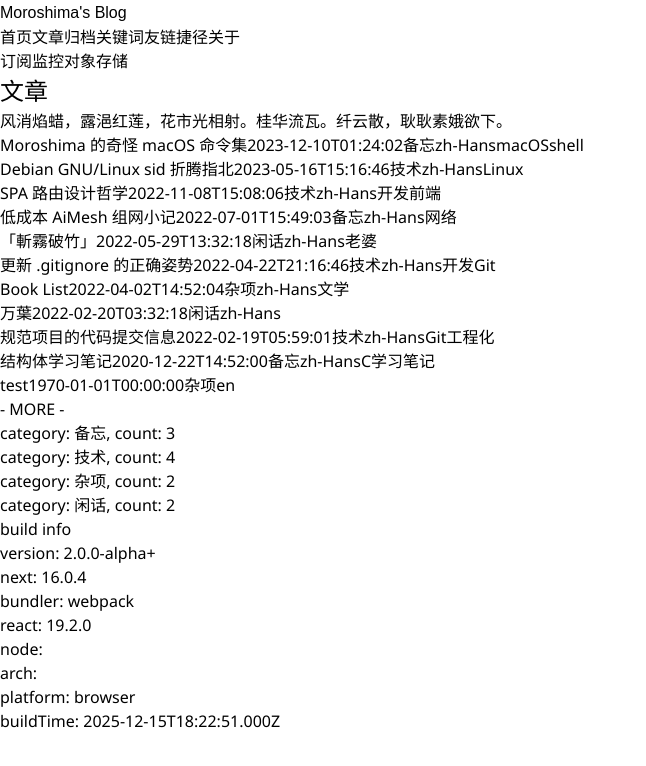
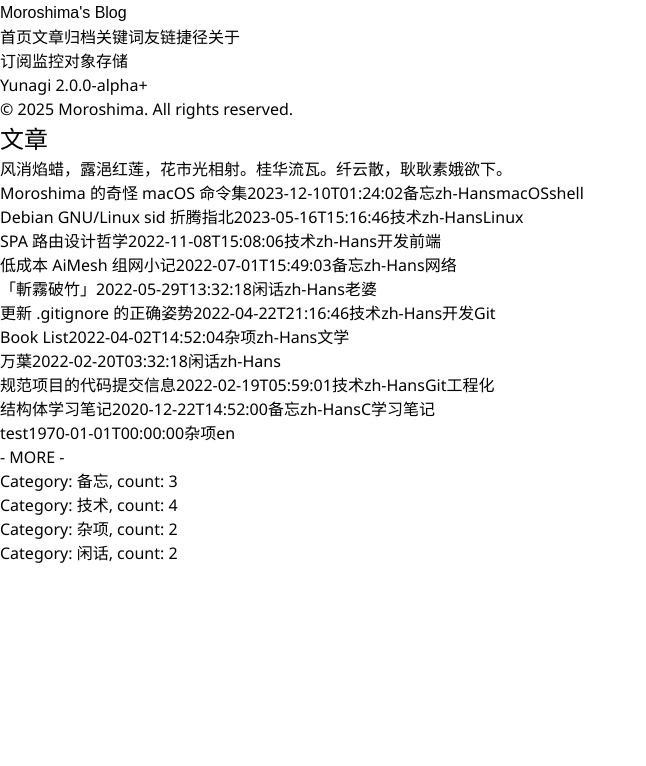
Before and after one commit to Moroshima/yunagi, a Next.js app: page /posts in a window 1280 px wide. Shown: the top 766 px of the page, without its empty margins (0-646 px from the left). Built offline with nearby package versions, Linux system fonts and the light colour scheme; a web font is replaced by a local one.

Commit message:
refactor: extract build info as util and reorganize layout aside footer

```diff
--- a/src/app/about/page.tsx
+++ b/src/app/about/page.tsx
@@ -3,6 +3,7 @@ import fs from "node:fs";
 import path from "node:path";
 import Markdown from "@components/markdown";
 import config from "@data/config.json";
+import buildInfo from "@utils/build-info";
 
 const { title, navigation } = config;
 
@@ -33,6 +34,14 @@ export default function About() {
           <Markdown source={source} />
         </div>
       </main>
+      <div>
+        <p>build info</p>
+        {buildInfo.map(({ label, value }, index) => (
+          <p key={`build-info-${index}`}>
+            {label}: {value}
+          </p>
+        ))}
+      </div>
     </div>
   );
 }
--- a/src/app/layout.tsx
+++ b/src/app/layout.tsx
@@ -1,8 +1,8 @@
 import type { Metadata } from "next";
 import Link from "next/link";
 import clsx from "clsx";
-import BuildInfo from "@components/buildInfo";
 import config from "@data/config.json";
+import buildInfo from "@utils/build-info";
 import {
   allison,
   comforter,
@@ -17,7 +17,7 @@ import {
 } from "@utils/fonts";
 import "./globals.scss";
 
-const { title, description, navigation } = config;
+const { title, description, navigation, owner } = config;
 
 export const metadata: Metadata = {
   title: title,
@@ -67,6 +67,7 @@ export default function RootLayout({
               );
             })}
           </nav>
+          <div>
             <p>
               {navigation.meta.map((value, index) => {
                 return (
@@ -83,8 +84,18 @@ export default function RootLayout({
                 );
               })}
             </p>
+            <p>
+              <Link href="https://github.com/Moroshima/yunagi" target="_blank">
+                Yunagi
+              </Link>{" "}
+              {buildInfo.find((item) => item.label === "version")?.value}
+            </p>
+            <p>
+              © {new Date().getFullYear()} <Link href="/about">{owner}</Link>.
+              All rights reserved.
+            </p>
+          </div>
           {children}
-          <BuildInfo />
         </div>
       </body>
     </html>
--- a/src/app/posts/page.tsx
+++ b/src/app/posts/page.tsx
@@ -11,7 +11,7 @@ export const metadata: Metadata = {
   title: `文章 | ${title}`,
 };
 
-function Category() {
+export default function Post() {
   const categoryCounts: Record<string, number> = {};
 
   for (const post of posts) {
@@ -19,20 +19,7 @@ function Category() {
   }
 
   return (
-    <ul>
-      {Object.entries(categoryCounts).map(([key, count]) => (
-        <Link key={key} href={`category/${key}`}>
-          <li key={key}>
-            category: {key}, count: {count}
-          </li>
-        </Link>
-      ))}
-    </ul>
-  );
-}
-
-export default function Post() {
-  return (
+    <div>
       <main>
         <h1>文章</h1>
         <p>{navigation.primary.find(({ key }) => key === "posts")?.subtitle}</p>
@@ -46,7 +33,18 @@ export default function Post() {
           </ul>
           <p>- MORE -</p>
         </div>
-      <Category />
       </main>
+      <div>
+        <ul>
+          {Object.entries(categoryCounts).map(([key, count]) => (
+            <Link key={key} href={`category/${key}`}>
+              <li key={key}>
+                Category: {key}, count: {count}
+              </li>
+            </Link>
+          ))}
+        </ul>
+      </div>
+    </div>
   );
 }
--- a/src/components/buildInfo.tsx
+++ b/src/utils/build-info.ts
@@ -25,15 +25,4 @@ const buildInfo: { label: string; value: string }[] = [
   { label: "buildTime", value: new Date().toISOString() },
 ];
 
-export default function BuildInfo() {
-  return (
-    <div>
-      <p>build info</p>
-      {buildInfo.map(({ label, value }, index) => (
-        <p key={`build-info-${index}`}>
-          {label}: {value}
-        </p>
-      ))}
-    </div>
-  );
-}
+export default buildInfo;
```
Lines whose indentation alone changed are shown as unchanged.
